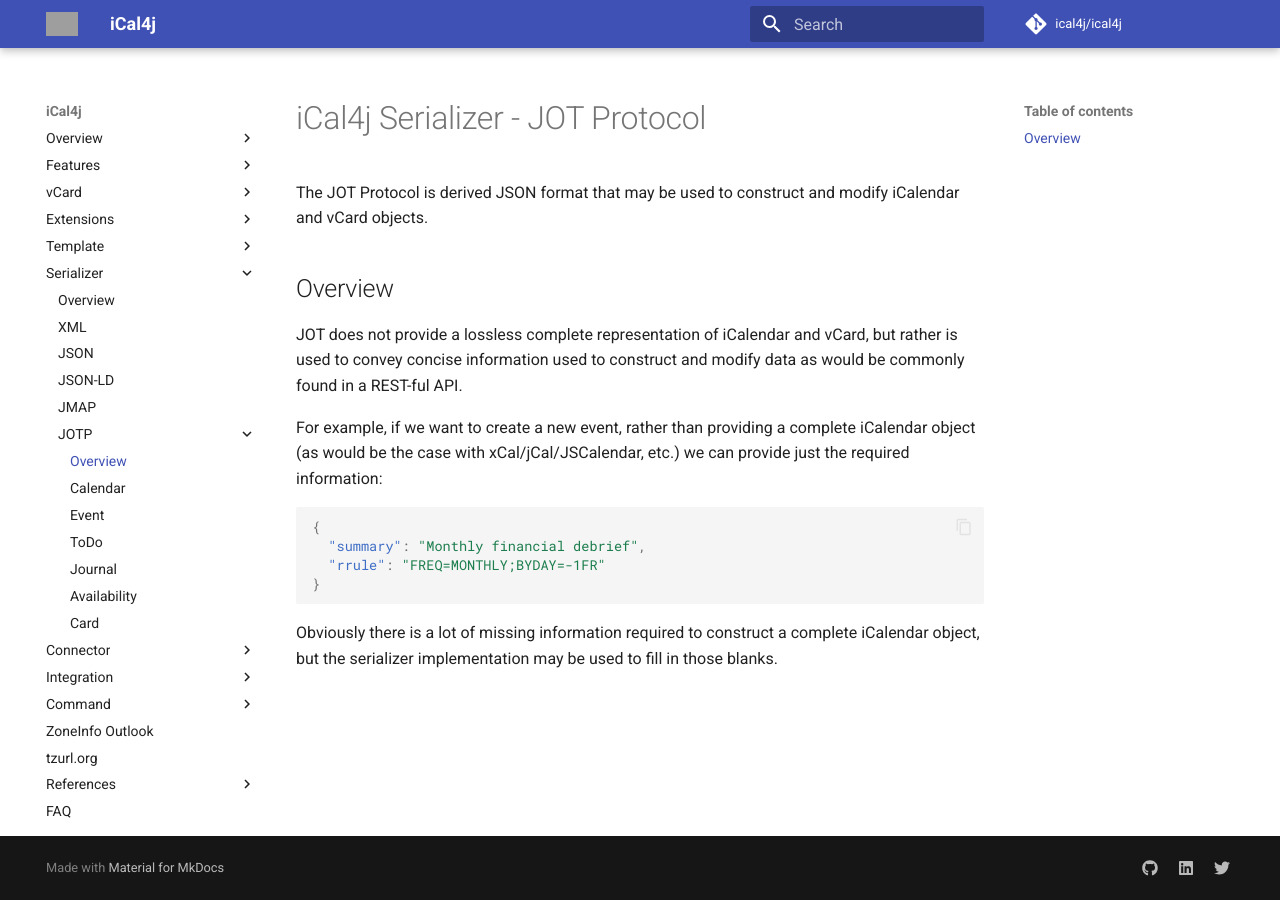
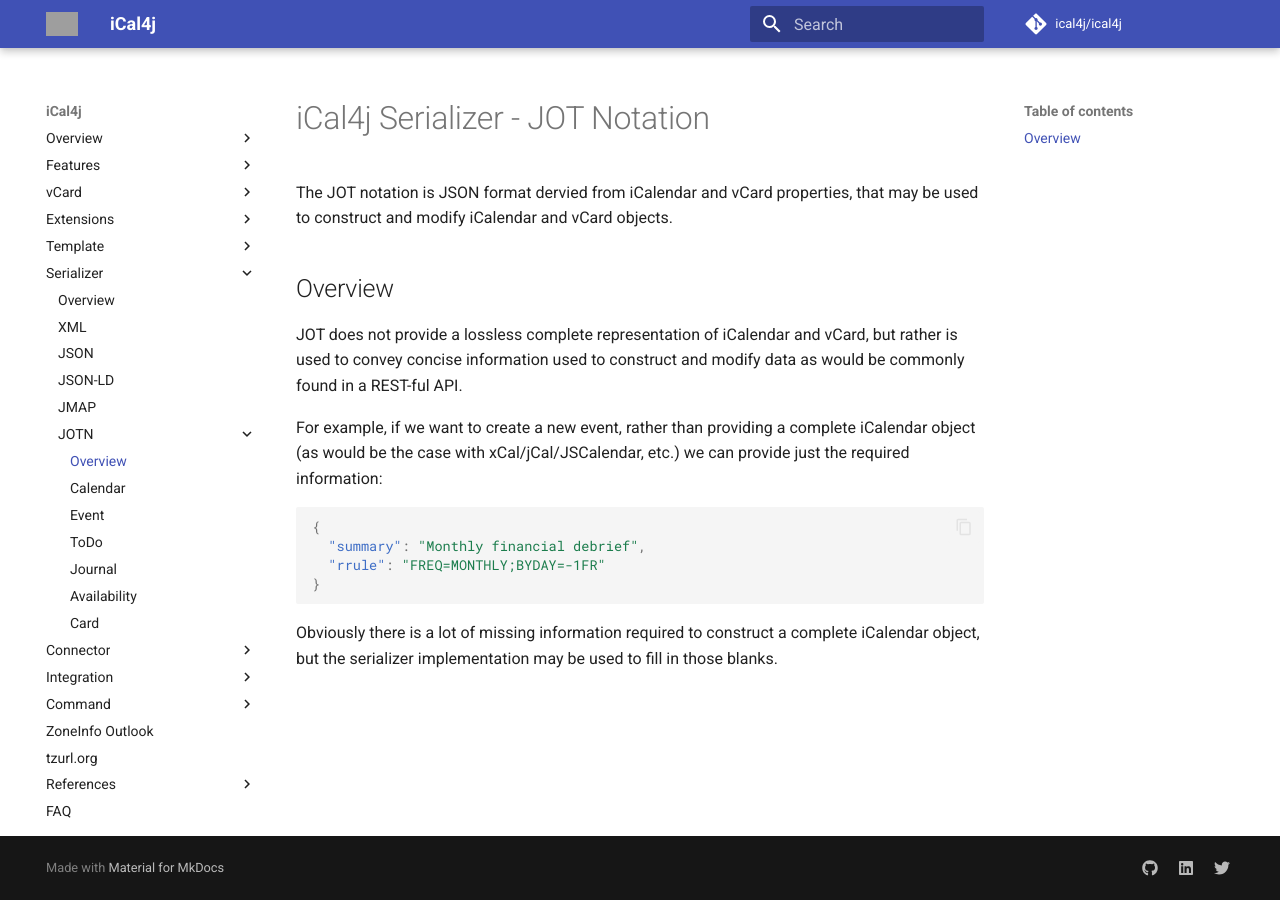
Before and after one commit to ical4j/ical4j-user-guide, an MkDocs documentation site: the page built from docs/serializer/jotn/index.md, in a window 1280 px wide. Built offline with MkDocs 1.6.1 and Material for MkDocs 9.7.7, drawn with Linux system fonts in a browser that asks for light colours; comment, search, counter and statistics services are not loaded; grey boxes are pictures that could not be loaded.

Commit message:
Refactored jot notation serializer docs

```diff
--- a/docs/serializer/jotp/index.md
+++ b/docs/serializer/jotn/index.md
@@ -1,6 +1,7 @@
-# iCal4j Serializer - JOT Protocol
+# iCal4j Serializer - JOT Notation
 
-The JOT Protocol is derived JSON format that may be used to construct and modify iCalendar and vCard objects.
+The JOT notation is JSON format dervied from iCalendar and vCard properties, that may be used to construct and modify
+iCalendar and vCard objects.
 
 ## Overview
 
--- a/mkdocs.yml
+++ b/mkdocs.yml
@@ -152,14 +152,14 @@ nav:
     - JSON: serializer/json.md
     - JSON-LD: serializer/json-ld.md
     - JMAP: serializer/jmap.md
-    - JOTP:
-      - Overview: serializer/jotp/index.md
-      - Calendar: serializer/jotp/calendar.md
-      - Event: serializer/jotp/event.md
-      - ToDo: serializer/jotp/todo.md
-      - Journal: serializer/jotp/journal.md
-      - Availability: serializer/jotp/availability.md
-      - Card: serializer/jotp/card.md
+    - JOTN:
+      - Overview: serializer/jotn/index.md
+      - Calendar: serializer/jotn/calendar.md
+      - Event: serializer/jotn/event.md
+      - ToDo: serializer/jotn/todo.md
+      - Journal: serializer/jotn/journal.md
+      - Availability: serializer/jotn/availability.md
+      - Card: serializer/jotn/card.md
   - Connector:
     - Overview: connector/index.md
     - Local: connector/local.md
```
Also changed, not shown: docs/serializer/jotn/availability.md (renamed from docs/serializer/jotp/availability.md), docs/serializer/jotn/calendar.md (renamed from docs/serializer/jotp/calendar.md), docs/serializer/jotn/card.md (renamed from docs/serializer/jotp/card.md), docs/serializer/jotn/event.md (renamed from docs/serializer/jotp/event.md), docs/serializer/jotn/journal.md (renamed from docs/serializer/jotp/journal.md), docs/serializer/jotn/todo.md (renamed from docs/serializer/jotp/todo.md).
